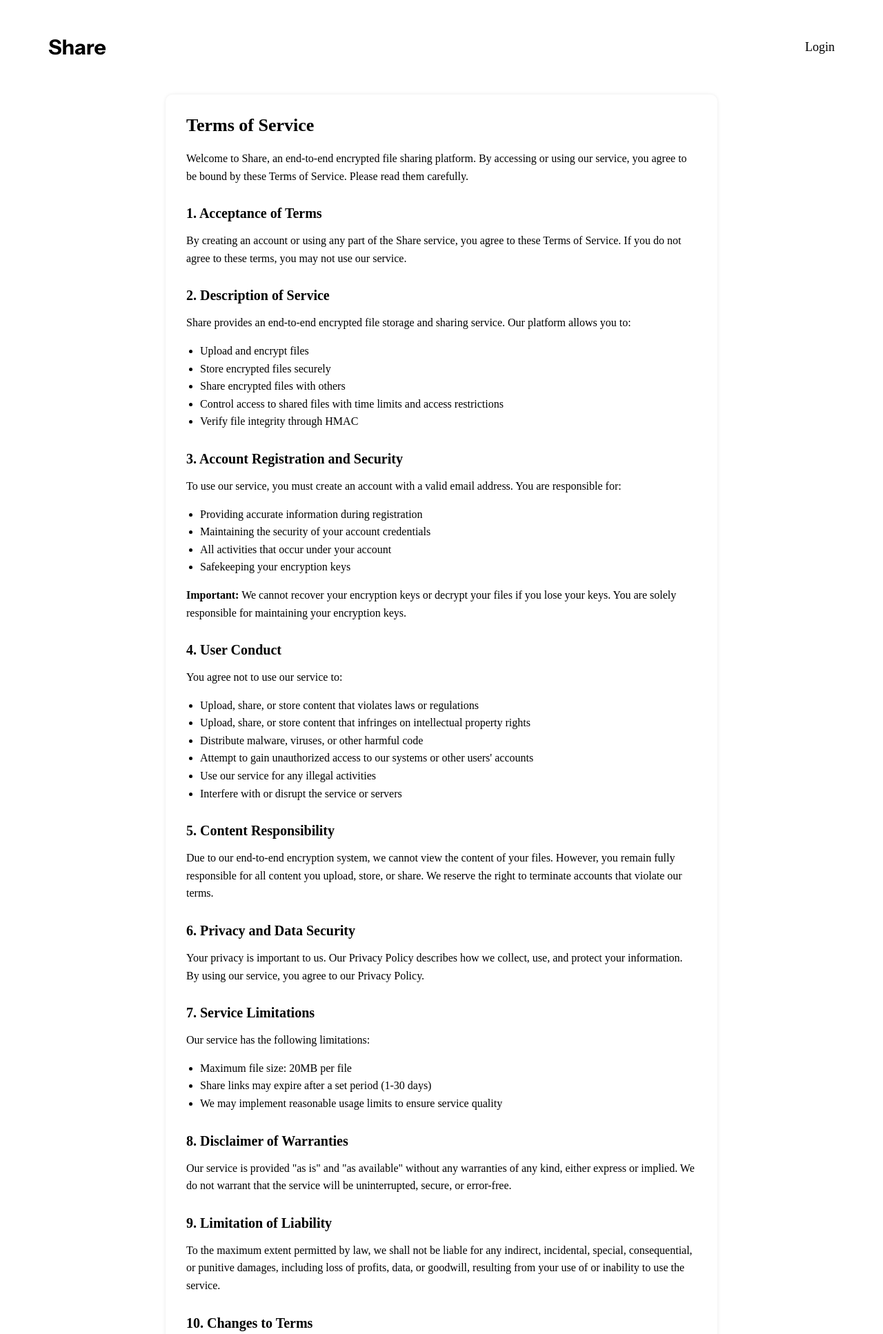
After one commit to fsebowa/share-e2ee-platform, a PHP site: page /terms.php in a window 1280 px wide. The commit adds this page. Shown: the top 1934 px of the page at 69% size. Run offline with PHP 8.4, Linux system fonts and the light colour scheme; some libraries are stand-ins or nearby versions; some web fonts are replaced.

Commit message:
added terms of service and privacy policy

```diff
--- a/css/style.css
+++ b/css/style.css
@@ -1129,3 +1129,81 @@ nav button,
 .hash-text span {
     color: #006AFF;
 }
+
+
+.policies footer,
+.privacy-policy footer {
+    position: relative;
+}
+
+.terms {
+    max-width: 800px;
+    margin: 50px auto;
+    padding: 30px;
+    background-color: #FFFFFF;
+    border-radius: 10px;
+    box-shadow: 0px 0px 7px -3px rgba(0,0,0,0.25);
+}
+
+.terms h1 {
+    font-size: 26px;
+    margin-bottom: 20px;
+}
+
+.terms h2 {
+    font-size: 20px;
+    margin-top: 30px;
+    margin-bottom: 15px;
+}
+
+.terms p,
+.terms ul {
+    margin-bottom: 15px;
+    line-height: 1.6;
+}
+
+.terms ul {
+    padding-left: 20px;
+}
+
+.terms .last-updated {
+    font-style: italic;
+    color: #7C7B7B;
+    margin-top: 40px;
+}
+
+.privacy-policy {
+    max-width: 800px;
+    margin: 50px auto;
+    padding: 30px;
+    background-color: #FFFFFF;
+    border-radius: 10px;
+    box-shadow: 0px 0px 7px -3px rgba(0,0,0,0.25);
+}
+
+.privacy-policy h1 {
+    font-size: 26px;
+    margin-bottom: 20px;
+}
+
+.privacy-policy h2 {
+    font-size: 20px;
+    margin-top: 30px;
+    margin-bottom: 15px;
+}
+
+.privacy-policy p,
+.privacy-policy ul {
+    margin-bottom: 15px;
+    line-height: 1.6;
+}
+
+.privacy-policy ul {
+    padding-left: 20px;
+}
+
+.privacy-policy .last-updated {
+    font-style: italic;
+    color: #7C7B7B;
+    margin-top: 40px;
+}
--- a/includes/templates/footer.php
+++ b/includes/templates/footer.php
@@ -2,8 +2,8 @@
     <div class="container">
         <p class="caption-text">Copyright © 2025 Share. All rights reserved</p>
         <div class="footer-links">
-            <a href="#" class="caption-text">Privacy Policy</a>
-            <a href="#" class="caption-text">Terms</a>
+            <a href="/privacy-policy.php" class="caption-text">Privacy Policy</a>
+            <a href="/terms.php" class="caption-text">Terms</a>
         </div>
     </div>
 </footer>
--- /dev/null
+++ b/terms.php
@@ -0,0 +1,89 @@
+<?php
+    require_once __DIR__ . '/includes/config/config_session.inc.php';
+?>
+<!DOCTYPE html>
+<html>
+<head>
+    <?php include __DIR__ . "/includes/templates/header.php"; ?>
+    <title>Terms of Service - Share</title>
+</head>
+<body class="policies">
+    <?php include __DIR__ . "/includes/templates/nav.php"; ?>
+
+    <div class="terms">
+        <h1>Terms of Service</h1>
+
+        <p>Welcome to Share, an end-to-end encrypted file sharing platform. By accessing or using our service, you agree to be bound by these Terms of Service. Please read them carefully.</p>
+
+        <h2>1. Acceptance of Terms</h2>
+        <p>By creating an account or using any part of the Share service, you agree to these Terms of Service. If you do not agree to these terms, you may not use our service.</p>
+
+        <h2>2. Description of Service</h2>
+        <p>Share provides an end-to-end encrypted file storage and sharing service. Our platform allows you to:</p>
+        <ul>
+            <li>Upload and encrypt files</li>
+            <li>Store encrypted files securely</li>
+            <li>Share encrypted files with others</li>
+            <li>Control access to shared files with time limits and access restrictions</li>
+            <li>Verify file integrity through HMAC</li>
+        </ul>
+
+        <h2>3. Account Registration and Security</h2>
+        <p>To use our service, you must create an account with a valid email address. You are responsible for:</p>
+        <ul>
+            <li>Providing accurate information during registration</li>
+            <li>Maintaining the security of your account credentials</li>
+            <li>All activities that occur under your account</li>
+            <li>Safekeeping your encryption keys</li>
+        </ul>
+        <p><strong>Important:</strong> We cannot recover your encryption keys or decrypt your files if you lose your keys. You are solely responsible for maintaining your encryption keys.</p>
+
+        <h2>4. User Conduct</h2>
+        <p>You agree not to use our service to:</p>
+        <ul>
+            <li>Upload, share, or store content that violates laws or regulations</li>
+            <li>Upload, share, or store content that infringes on intellectual property rights</li>
+            <li>Distribute malware, viruses, or other harmful code</li>
+            <li>Attempt to gain unauthorized access to our systems or other users' accounts</li>
+            <li>Use our service for any illegal activities</li>
+            <li>Interfere with or disrupt the service or servers</li>
+        </ul>
+
+        <h2>5. Content Responsibility</h2>
+        <p>Due to our end-to-end encryption system, we cannot view the content of your files. However, you remain fully responsible for all content you upload, store, or share. We reserve the right to terminate accounts that violate our terms.</p>
+
+        <h2>6. Privacy and Data Security</h2>
+        <p>Your privacy is important to us. Our <a href="/privacy-policy.php">Privacy Policy</a> describes how we collect, use, and protect your information. By using our service, you agree to our Privacy Policy.</p>
+
+        <h2>7. Service Limitations</h2>
+        <p>Our service has the following limitations:</p>
+        <ul>
+            <li>Maximum file size: 20MB per file</li>
+            <li>Share links may expire after a set period (1-30 days)</li>
+            <li>We may implement reasonable usage limits to ensure service quality</li>
+        </ul>
+
+        <h2>8. Disclaimer of Warranties</h2>
+        <p>Our service is provided "as is" and "as available" without any warranties of any kind, either express or implied. We do not warrant that the service will be uninterrupted, secure, or error-free.</p>
+
+        <h2>9. Limitation of Liability</h2>
+        <p>To the maximum extent permitted by law, we shall not be liable for any indirect, incidental, special, consequential, or punitive damages, including loss of profits, data, or goodwill, resulting from your use of or inability to use the service.</p>
+
+        <h2>10. Changes to Terms</h2>
+        <p>We reserve the right to modify these Terms of Service at any time. We will provide notice of significant changes by posting an updated version on our website. Your continued use of the service after such modifications constitutes your acceptance of the revised terms.</p>
+
+        <h2>11. Academic Project Disclaimer</h2>
+        <p>Share is developed as an academic project. While we strive to implement strong security measures, the service may not meet all requirements for production use in sensitive environments. Users should evaluate the suitability of the service for their specific needs.</p>
+
+        <h2>12. Governing Law</h2>
+        <p>These Terms shall be governed by and construed in accordance with the laws of the jurisdiction in which Share operates, without regard to its conflict of law provisions.</p>
+
+        <h2>13. Contact Us</h2>
+        <p>If you have any questions about these Terms, please contact us at terms@share.com.</p>
+
+        <p class="last-updated">Last Updated: April 25, 2025</p>
+    </div>
+
+    <?php include __DIR__ . "/includes/templates/footer.php"; ?>
+</body>
+</html>
```
Also changed, not shown: privacy-policy.php (added, +77 -0 lines), 1 other file.
